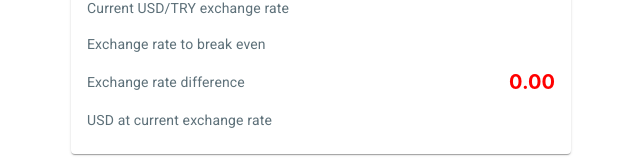
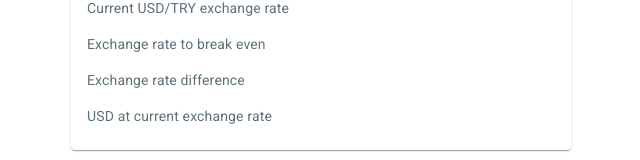
Before and after one commit to onattech/WiseToKuveytTurk, a React (Create React App) app: page / in a window 1280 px wide. Shown: the part 576-736 px from the top of the page, without its empty margins (319-959 px from the left). Built offline with nearby package versions, Linux system fonts and the light colour scheme; no server answers.

Commit message:
fixed exchange rate diff bug

```diff
--- a/src/Components/Kuveyt/index.tsx
+++ b/src/Components/Kuveyt/index.tsx
@@ -77,7 +77,7 @@ export default function Kuveyt({ state }: { state: ReducerProps }) {
                     <Box sx={{ display: 'flex', justifyContent: 'space-between', alignItems: 'center' }}>
                         <Typography variant="body2">Exchange rate difference</Typography>
                         <Typography variant="number" color={getExRateDiff(currentExRate.sell, exRateAfterFees) > 0 ? '#2ead4b' : 'red'}>
-                            {Math.abs(getExRateDiff(currentExRate.sell, exRateAfterFees)).toFixed(2)}
+                            {getExRateDiff(currentExRate.sell, exRateAfterFees) > 0 && Math.abs(getExRateDiff(currentExRate.sell, exRateAfterFees)).toFixed(2)}
                         </Typography>
                     </Box>
 
@@ -123,7 +123,12 @@ export default function Kuveyt({ state }: { state: ReducerProps }) {
     )
 
     function getExRateDiff(currentRate: number | '', rateAfterFees: number | ''): number {
+        if (currentRate === '' || rateAfterFees === '') {
+            return 0
+        }
         return (Number(currentRate) - Number(rateAfterFees) * 0.998) * -1
+
+        console.log((Number(currentRate) - Number(rateAfterFees) * 0.998) * -1)
     }
 
     function getGain(amountReceivedTr: number, currentRate: { buy: number | ''; sell: number | '' }, dollarSent: number): number {
```
